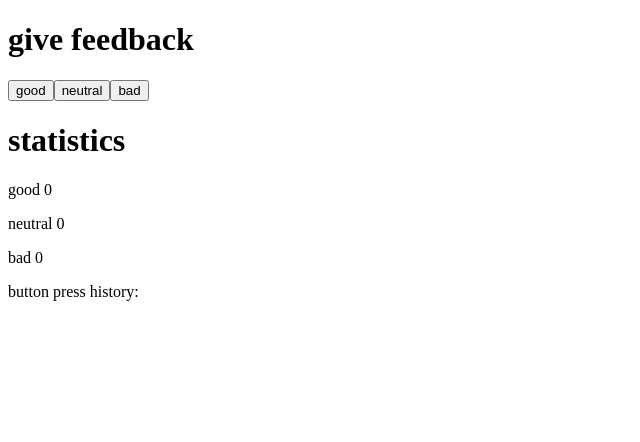
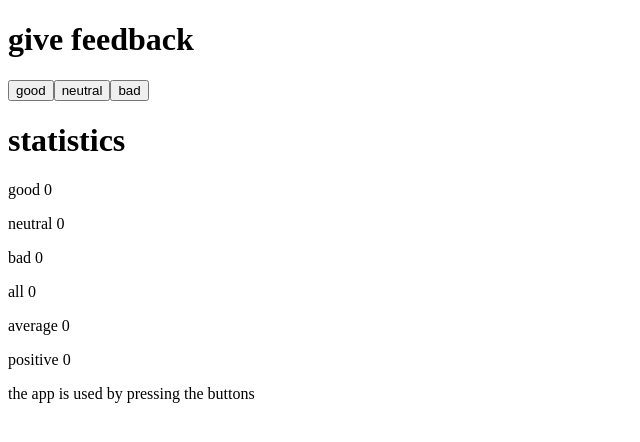
Before and after one commit to shakirhussain10/FullStackJourney, a React (Vite) app in the folder part1/courseinfo/: page / in a window 1280 px wide. Shown: the top 442 px of the page, without its empty margins (0-640 px from the left). Built offline with nearby package versions, Linux system fonts and the light colour scheme.

Commit message:
ex 1.7 completed. Added avg and satisfaction in history

```diff
--- a/part1/courseinfo/src/App.jsx
+++ b/part1/courseinfo/src/App.jsx
@@ -46,82 +46,75 @@
 //       {right}
 //       <History allClicks={allClicks}/>
 
-
 //     </div>
 //   )
 // }
 // export default App
 
-import { useState } from 'react'
+import { useState } from "react";
 
 const App = () => {
+  const History = (props) => {
+    if (props.allClicks.length === 0) {
+      return <div>the app is used by pressing the buttons</div>;
+    }
 
-  const History = (props) => {
-  if (props.allClicks.length === 0) {
-
-  }
-
-  return (
-    <div>
-      button press history: {props.allClicks.join(' ')}
-    </div>
-  )
-}
+    return <div>button press history: {props.allClicks.join(" ")}</div>;
+  };
+  const Button = ({ onClick, text }) => (
+    <button onClick={onClick}>{text}</button>
+  );
 
   // save clicks of each button to its own state
-  const [good, setGood] = useState(0)
-  const [neutral, setNeutral] = useState(0)
-  const [bad, setBad] = useState(0)
+  const [good, setGood] = useState(0);
+  const [neutral, setNeutral] = useState(0);
+  const [bad, setBad] = useState(0);
+  const [allClicks, setAll] = useState([]);
 
-  const [allClicks, setAll] = useState([])
-
-const Button = ({onClick, text}) => <button onClick={onClick}>{text}</button>
-
-
-  const [total, setTotal] = useState(0)
+  const total = good + neutral + bad;
+  const average = total === 0 ? 0 : (good - bad) / total;
+  const positive = total === 0 ? 0 : (good / total) * 100;
 
   const handleGoodBtn = () => {
-    setAll(allClicks.concat('G'))
-    const updatedGood = good + 1
-    setGood(updatedGood)
-  }
+    setAll(allClicks.concat("G"));
+    const updatedGood = good + 1;
+    setGood(updatedGood);
+  };
 
   const handleNeutralBtn = () => {
-    setAll(allClicks.concat('N'))
-    const updatedNeutral = neutral + 1
-    setNeutral(updatedNeutral)
-
-  }
+    setAll(allClicks.concat("N"));
+    const updatedNeutral = neutral + 1;
+    setNeutral(updatedNeutral);
+  };
 
   const handleBadBtn = () => {
-    setAll(allClicks.concat('B'))
-    const updatedBad = bad + 1
-    setBad(updatedBad)
-
-  }
-
-
+    setAll(allClicks.concat("B"));
+    const updatedBad = bad + 1;
+    setBad(updatedBad);
+  };
 
   return (
     <div>
       <h1>give feedback</h1>
 
-      <Button onClick={handleGoodBtn} text='good'></Button>
+      <Button onClick={handleGoodBtn} text="good"></Button>
 
-      <Button onClick={handleNeutralBtn} text='neutral'></Button>
+      <Button onClick={handleNeutralBtn} text="neutral"></Button>
 
-      <Button onClick={handleBadBtn} text='bad'></Button>
+      <Button onClick={handleBadBtn} text="bad"></Button>
 
       <h1>statistics</h1>
 
       <p>good {good}</p>
       <p>neutral {neutral}</p>
       <p>bad {bad}</p>
+      <p>all {total}</p>
+      <p>average {average}</p>
+      <p>positive {positive}</p>
 
       <History allClicks={allClicks} />
+    </div>
+  );
+};
 
-    </div>
-  )
-}
-
-export default App
+export default App;
```
